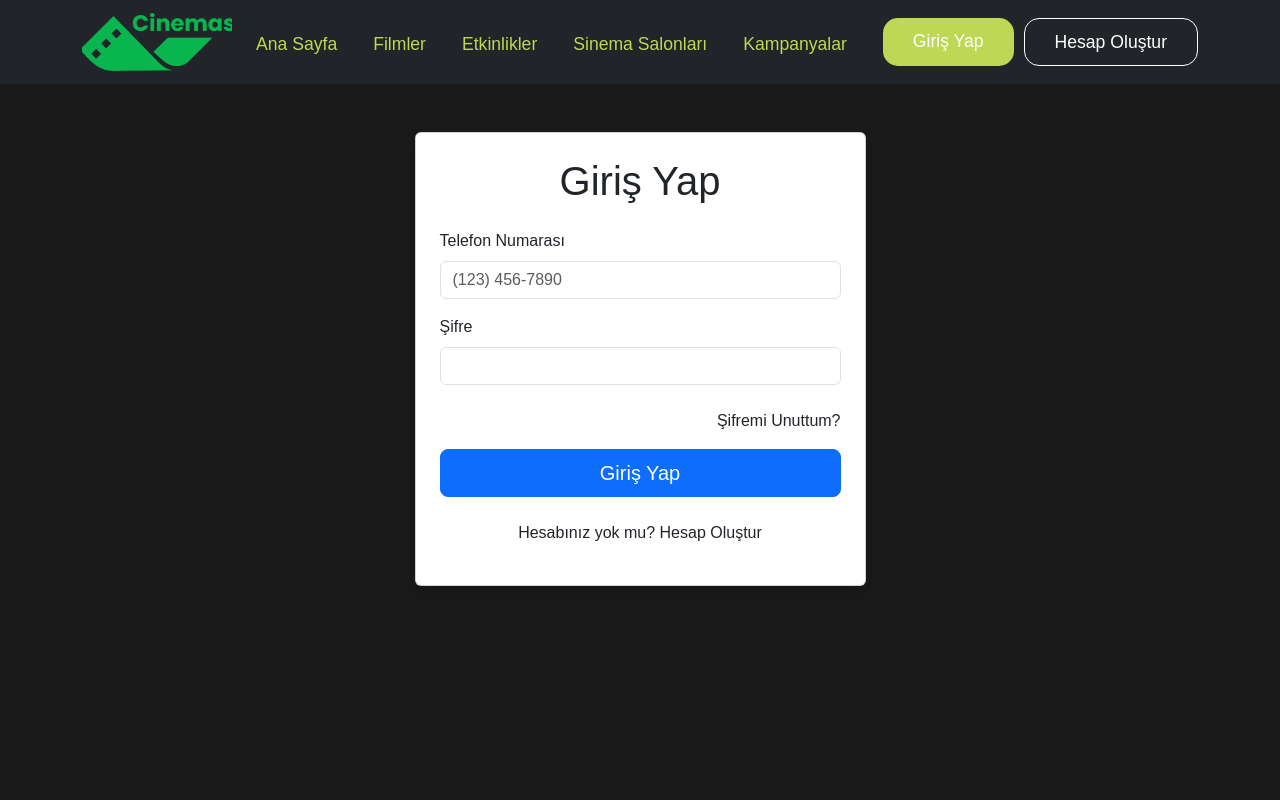
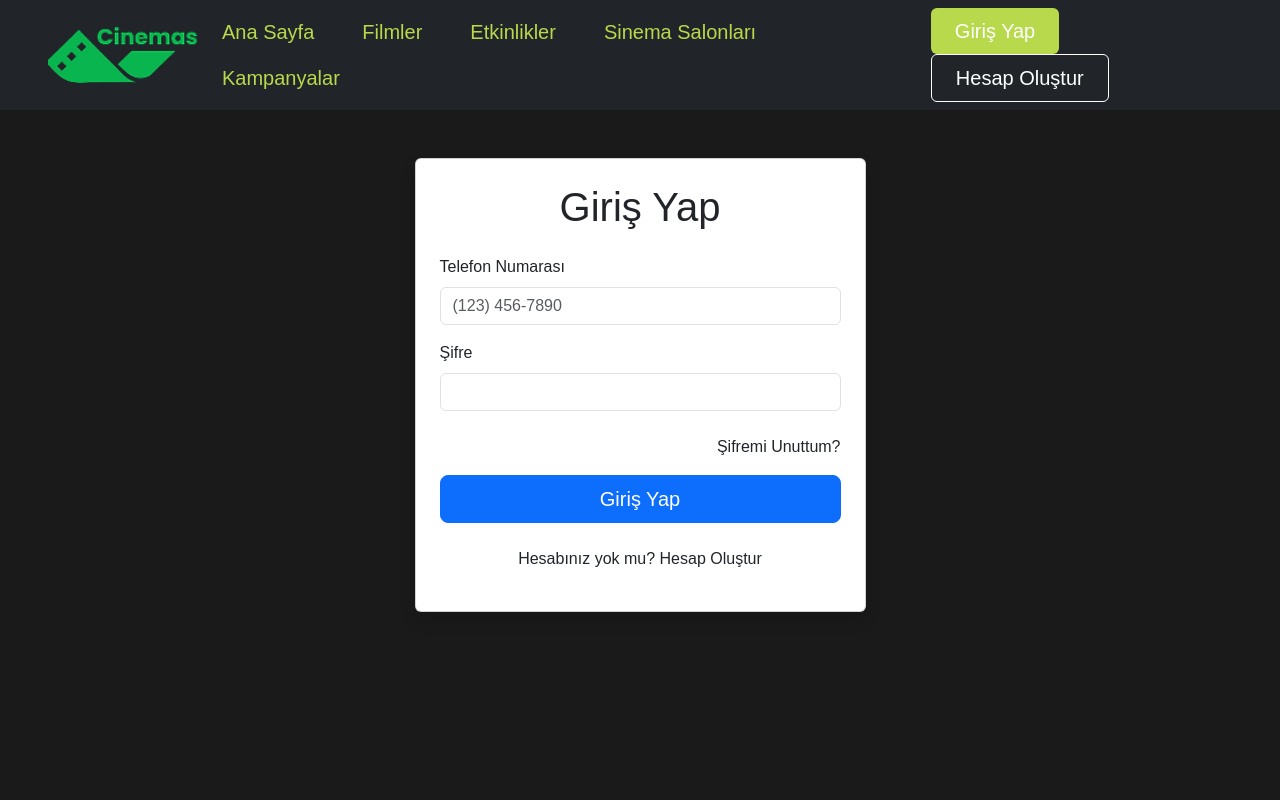
Before and after one commit to doztrk/cinetime-frontend-local, a Next.js app: page /login in a window 1280 px wide. Shown: the top 800 px of the page. Built offline with nearby package versions, Linux system fonts and the light colour scheme.

Commit message:
Header guncellendi

```diff
--- a/src/components/layout/Header.jsx
+++ b/src/components/layout/Header.jsx
@@ -5,57 +5,49 @@ import Link from "next/link";
 import "./Header.scss";
 import Image from "next/image";
 import { useAuth } from "@/context/AuthContext";
+import navItems from "@/helpers/data/navbar-items.json";
 
 const Header = () => {
   const { user, isAuthenticated, logout } = useAuth();
 
   return (
-    <Navbar expand="md" bg="dark" variant="dark" className="header">
-      <Container>
-        <Navbar.Brand>
-          <Link href="/">
+    <Navbar expand="md" bg="dark" variant="dark" className="header py-2">
+      <Container
+        fluid
+        className="header-container d-flex justify-content-between align-items-center"
+      >
+        <Navbar.Brand className="d-flex align-items-center">
+          <Link href="/" className="logo-link">
             <Image
-              src="/images/cinema-logo.png"
+              src="/images/logos/cinemalogo 1.png"
               width={150}
               height={58}
               alt="Cinema Logo"
+              className="logo"
+              priority
             />
           </Link>
         </Navbar.Brand>
 
         <Navbar.Toggle aria-controls="basic-navbar-nav" />
         <Navbar.Collapse id="basic-navbar-nav">
-          <Nav className="d-flex justify-content-center w-100">
-            <Nav.Link as="div">
-              <Link href="/" className="navLink">
-                Ana Sayfa
-              </Link>
-            </Nav.Link>
-            <Nav.Link as="div">
-              <Link href="/movies" className="navLink">
-                Filmler
-              </Link>
-            </Nav.Link>
-            <Nav.Link as="div">
-              <Link href="/events" className="navLink">
-                Etkinlikler
-              </Link>
-            </Nav.Link>
-            <Nav.Link as="div">
-              <Link href="/events" className="navLink">
-                Sinema Salonları
-              </Link>
-            </Nav.Link>
-            <Nav.Link as="div">
-              <Link href="/events" className="navLink">
-                Kampanyalar
-              </Link>
-            </Nav.Link>
+          <Nav className="nav-items w-100 d-md-flex justify-content-between align-items-center">
+            <div className="d-md-flex flex-wrap align-items-center">
+              {navItems.map((item) => (
+                <Nav.Link as="div" key={item.id}>
+                  <Link href={item.link} className="navLink">
+                    {item.label}
+                  </Link>
+                </Nav.Link>
+              ))}
+            </div>
 
-            <div className="seperate-buttons">
+            <div className="seperate-buttons mt-3 mt-md-0">
               {isAuthenticated() ? (
-                <div className="d-flex align-items-center">
-                  <span className="me-3">Welcome, {user?.name || "User"}</span>
+                <div className="d-flex align-items-center flex-wrap gap-2">
+                  <span className="me-2 text-white">
+                    Welcome, {user?.name || "User"}
+                  </span>
                   <button
                     onClick={logout}
                     className="btn btn-outline-light btn-sm"
@@ -65,7 +57,7 @@ const Header = () => {
                 </div>
               ) : (
                 <>
-                  <Button as="div" className="header-btn login-btn">
+                  <Button as="div" className="header-btn login-btn me-2">
                     <Link href="/login" className="navLink">
                       Giriş Yap
                     </Link>
--- a/src/components/layout/Header.scss
+++ b/src/components/layout/Header.scss
@@ -1,79 +1,116 @@
-/* Header stil ayarları */
+@use "../../styles/variables" as vars;
+@use "../../styles/mixins" as mixins;
+
 .header {
-  padding: 10px 0;
+  background-color: vars.$color-dark;
+
+  .header-container {
+    padding-left: vars.$spacing-md;
+    padding-right: vars.$spacing-md;
+
+    @media screen and (min-width: 768px) {
+      padding-left: vars.$spacing-lg;
+      padding-right: vars.$spacing-lg;
+    }
+
+    @media screen and (min-width: 1200px) {
+      padding-left: vars.$spacing-xxl;
+      padding-right: vars.$spacing-xxl;
+    }
+  }
 }
 
-/* Link stil ayarları */
+.logo-link {
+  display: flex;
+  align-items: center;
+}
+
+.logo {
+  max-width: 150px;
+  height: auto;
+
+  @media screen and (max-width: 1200px) {
+    max-width: 120px;
+  }
+
+  @media screen and (max-width: 768px) {
+    max-width: 100px;
+  }
+}
+
+.nav-items {
+  flex-direction: column;
+
+  @media screen and (min-width: 768px) {
+    flex-direction: row;
+  }
+}
+
 .navLink {
   text-decoration: none;
-  color: #bed754;
-  font-size: 1.1rem;
-  display: inline-block;
-  margin-top: 5px;
-  margin-right: 20px;
+  color: vars.$color-primary;
+  font-size: vars.$font-size-md;
+  margin-right: vars.$spacing-xl;
+  transition: color 0.3s ease;
 
   &:hover {
-    color: #cfe089;
+    color: vars.$color-secondary;
+  }
+
+  @media screen and (max-width: 768px) {
+    font-size: vars.$font-size-sm;
+    margin: vars.$spacing-xs 0;
+    display: block;
+    text-align: center;
   }
 }
 
 .header-btn {
-  padding: 10px 30px !important;
+  padding: vars.$spacing-xs vars.$spacing-lg !important;
 
-  border-radius: 15px !important;
-  -webkit-border-radius: 15px !important;
-  -moz-border-radius: 15px !important;
-  -ms-border-radius: 15px !important;
-  -o-border-radius: 15px !important;
-}
-
-/* Register butonu */
-.register-btn {
-  background-color: transparent !important;
-  border: 1px solid #ffffff !important;
-
-  &:hover {
-    background-color: #b3cd3d !important;
-    color: white !important;
-    transform: scale(1.1);
-    transition: transform 0.3s ease;
+  @media screen and (max-width: 768px) {
+    width: 100%;
+    margin-top: vars.$spacing-sm;
+    text-align: center;
   }
 }
 
-/* Login butonu */
-.login-btn {
-  background: #bed754 !important;
-  border: none !important;
+.register-btn {
+  background-color: transparent !important;
+  border: 1px solid vars.$color-white !important;
+  font-size: vars.$font-size-sm;
 
   &:hover {
-    background-color: #b3cd3d !important;
-    border: 1px solid #ffffff !important;
-    transform: scale(1.1);
-    -webkit-transform: scale(1.1);
-    -moz-transform: scale(1.1);
-    -ms-transform: scale(1.1);
-    -o-transform: scale(1.1);
-    transition: transform 0.3s ease;
+    background-color: vars.$button-hover !important;
+    color: vars.$color-white !important;
+    @include mixins.transform(scale(1.1));
+    @include mixins.transition(transform 0.3s ease);
+  }
 }
+
+.login-btn {
+  background: vars.$color-primary !important;
+  border: none !important;
+  font-size: vars.$font-size-sm;
+
+  &:hover {
+    background-color: vars.$button-hover !important;
+    border: 1px solid vars.$color-white !important;
+    @include mixins.transform(scale(1.1));
+    @include mixins.transition(transform 0.3s ease);
+  }
 }
 
 .btn .navLink {
-  color: white;
+  color: vars.$color-white;
+  margin: 0;
   display: flex;
   justify-content: center;
-  margin: 0 ;
 }
 
 .seperate-buttons {
-  display: flex;
-  margin-left: auto;
-  gap: 10px;
-  text-align: center;
-}
 
-@media screen and (max-width: 768px) {
-  .seperate-buttons {
-    margin-top: 30px;
-    margin-left: 0;
+  @media screen and (min-width: 768px) {
+    flex-direction: row;
   }
 }
--- /dev/null
+++ b/src/helpers/data/navbar-items.json
@@ -0,0 +1,27 @@
+[
+  {
+    "id":"1",
+    "label": "Ana Sayfa",
+    "link": "/"
+  },
+  {
+    "id":"2",
+    "label": "Filmler",
+    "link": "/movies"
+  },
+  {
+    "id":"3",
+    "label": "Etkinlikler",
+    "link": "/events"
+  },
+  {
+    "id":"4",
+    "label": "Sinema Salonları",
+    "link": "/events"
+  },
+  {
+    "id":"5",
+    "label": "Kampanyalar",
+    "link": "/events"
+  }
+]
--- a/src/styles/_variables.scss
+++ b/src/styles/_variables.scss
@@ -38,7 +38,7 @@ $border-radius-circle: 50%;
 // Font Sizes
 $font-size-xs: 0.875rem;        // 14px
 $font-size-sm: 1rem;            // 16px
-$font-size-md: 1.125rem;        // 18px
+$font-size-md: 1.25rem;        // 18px
 $font-size-lg: 1.5rem;          // 24px
 $font-size-xl: 2rem;            // 32px
 
```
Also changed, not shown: public/images/cinema-logo.png (deleted).
